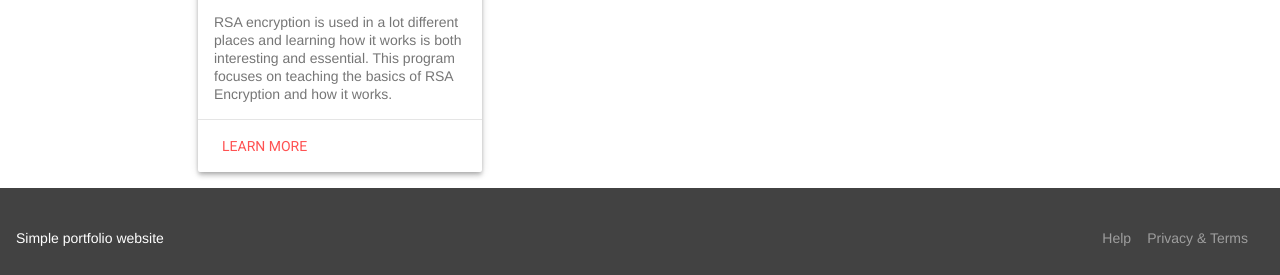
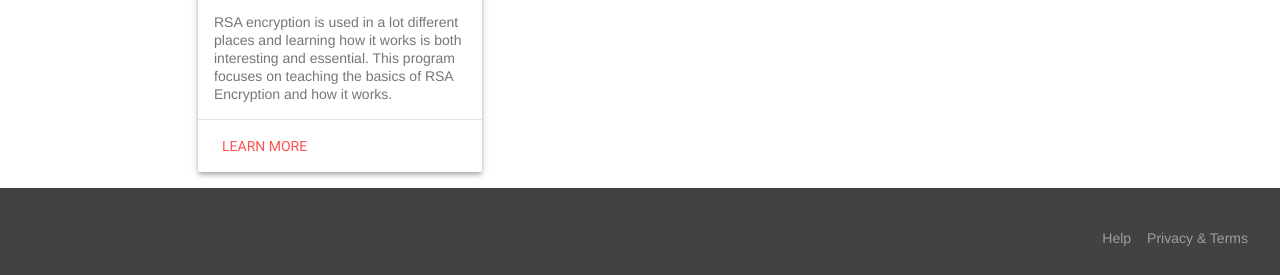
Before and after one commit to JPJPJPOPOP/jpjpjpopop.github.io, a plain HTML site: page index.html in a window 1280 px wide. Shown: the part 525-800 px from the top of the page. Drawn offline with nearby package versions, Linux system fonts and the light colour scheme.

Commit message:
Removed left footer

```diff
--- a/index.html
+++ b/index.html
@@ -54,7 +54,7 @@
             </div>
             <footer class="mdl-mini-footer">
                 <div class="mdl-mini-footer__left-section">
-                    <div class="mdl-logo">Simple portfolio website</div>
+                    <div class="mdl-logo"></div>
                 </div>
                 <div class="mdl-mini-footer__right-section">
                     <ul class="mdl-mini-footer__link-list">
```
